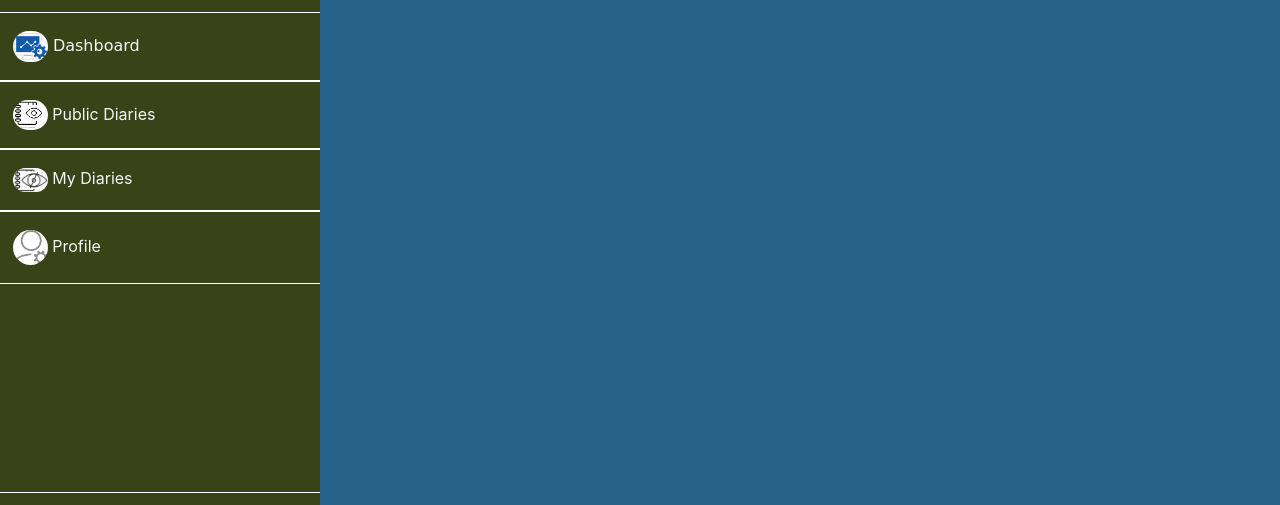
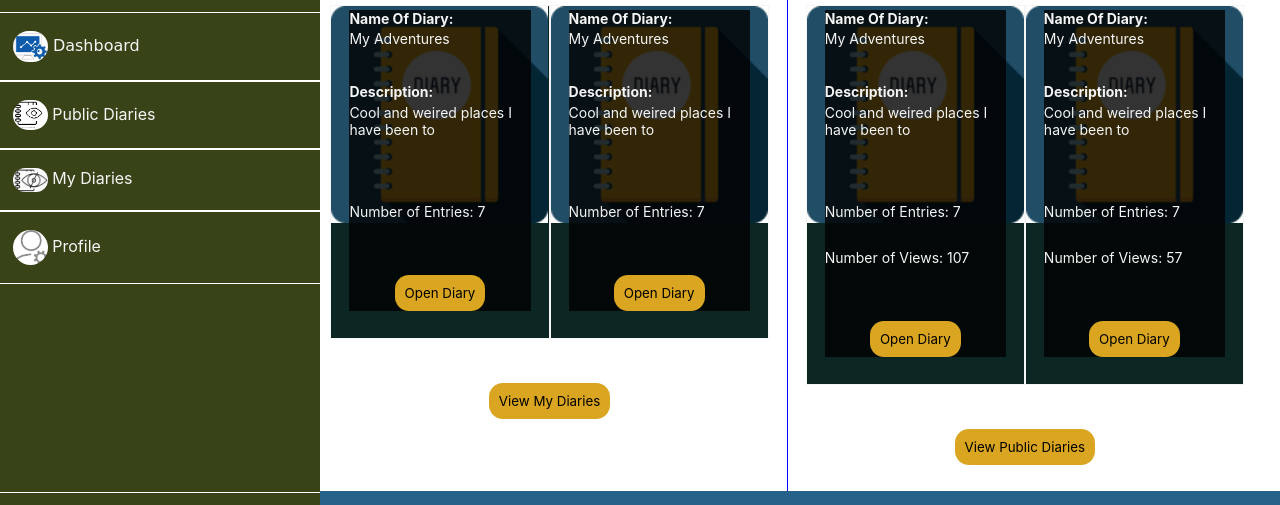
Before and after one commit to andrewinsoul/MyDiary, a plain HTML site: page UI/dashboard.html in a window 1280 px wide. Shown: the part 150-655 px from the top of the page. Drawn offline with Linux system fonts and the light colour scheme.

Commit message:
add center class to main.css, create and style dashboard main content

```diff
--- a/UI/assets/styles/dashboard.css
+++ b/UI/assets/styles/dashboard.css
@@ -66,3 +66,69 @@ div.side-nav-links>a:hover {
 #logout {
   margin-top: 65%;
 }
+div.main-content {
+  margin-left: 23%;
+  width: auto;
+}
+div.jumbotron {
+  background-color: #ffffff;
+}
+.jumbotron>.row {
+  color: black
+}
+div.section-1{
+  border-right: 1px solid blue;
+}
+div.section-2 {
+  border-left: 1px solid green;
+}
+div.div-diaries {
+  font-size: 14px;
+}
+div.div-diary {
+  border: 1px solid whitesmoke;
+  margin-bottom: 10%;
+  background-color: #0c2623;
+  color: whitesmoke;
+  background-image: url(../images/diary-icon.png);
+  background-repeat: no-repeat;
+  background-size: 100%;
+}
+.img-cover {
+  background-color: rgba(0, 0, 0, 0.8);
+}
+div.diary-detail {
+  max-width: 200px;
+}
+.diary-name {
+  margin-top: 2%;
+  margin-bottom: 2%;
+}
+.diary-desc {
+  margin-top: 20%;
+  margin-bottom: 2%;
+}
+.diary-entry {
+  margin-top: 36%;
+}
+.diary-open {
+  margin-top: 30%;
+  text-align: center;
+  margin-bottom: 15%;
+}
+a.diary-btn {
+  background-color: goldenrod;
+  -moz-appearance: button;
+  appearance: button;
+  padding: 10px;
+  border-radius: 14px;
+  text-decoration: none;
+  font-size: 13.333px;
+  color: black;
+}
+.diary-list {
+  margin-bottom: 6%;
+}
+.diary-view {
+  margin-top: 16%;
+}
--- a/UI/assets/styles/main.css
+++ b/UI/assets/styles/main.css
@@ -75,6 +75,9 @@ a.nav-link:hover {
   flex: 0 0 100%;
   max-width: 100%;
 }
+.center {
+  text-align: center;
+}
 .modal {
   display: none;
   position: fixed;
--- a/UI/dashboard.html
+++ b/UI/dashboard.html
@@ -54,5 +54,110 @@
         </a>
       </div>
     </div>
+    <div class="container main-content">
+      <div class="row">
+        <div class="col jumbotron">
+          <div class="row">
+            <div class="col section-1">
+              <h3>My Diary</h3>
+              <div class="row div-diaries">
+                <div class="col div-diary">
+                  <div class="img-cover">
+                    <h4 class="diary-name">Name Of Diary: </h4>
+                    <div class="diary-detail">
+                      My Adventures
+                    </div>
+                    <h4 class="diary-desc">Description: </h4>
+                    <div class="diary-detail">
+                      Cool and weired places I have been to
+                    </div>
+                    <div class="diary-entry">Number of Entries: 7</div>
+                    <div class="diary-open">
+                      <a class="diary-btn">Open Diary</a>
+                    </div>
+                  </div>
+                </div>
+                <div class="col div-diary">
+                  <div class="img-cover">
+                    <h4 class="diary-name">Name Of Diary: </h4>
+                    <div style="max-width: 200px">
+                      My Adventures
+                    </div>
+                    <h4 class="diary-desc">Description: </h4>
+                    <div class="diary-detail">
+                      Cool and weired places I have been to
+                    </div>
+                    <div class="diary-entry">Number of Entries: 7</div>
+                    <div class="diary-open">
+                      <a class="diary-btn">Open Diary</a>
+                    </div>
+                  </div>
+                </div>
+              </div>
+              <div class="row">
+                <div class="col center diary-list">
+                  <a class="diary-btn">View My Diaries</a>
+                </div>
+              </div>
+            </div>
+            <div class="col">
+                <h3>Public Diaries</h3>
+                <div class="row div-diaries">
+                  <div class="col div-diary">
+                    <div class="img-cover">
+                      <h4 class="diary-name">Name Of Diary: </h4>
+                      <div class="diary-detail">
+                        My Adventures
+                      </div>
+                      <h4 class="diary-desc">Description: </h4>
+                      <div class="diary-detail">
+                        Cool and weired places I have been to
+                      </div>
+                      <div class="diary-entry">Number of Entries: 7</div>
+                      <div class="diary-view">Number of Views: 107</div>
+                      <div class="diary-open">
+                        <a class="diary-btn">
+                          Open Diary
+                        </a>
+                      </div>
+                    </div>
+                  </div>
+                  <div class="col div-diary">
+                    <div class="img-cover">
+                      <h4 class="diary-name">Name Of Diary: </h4>
+                      <div class="diary-detail">
+                        My Adventures
+                      </div>
+                      <h4 class="diary-desc">Description: </h4>
+                      <div class="diary-detail">
+                        Cool and weired places I have been to
+                      </div>
+                      <div class="diary-entry">Number of Entries: 7</div>
+                      <div class="diary-view">Number of Views: 57</div>
+                      <div class="diary-open">
+                        <a class="diary-btn">
+                          Open Diary
+                        </a>
+                      </div>
+                    </div>
+                  </div>
+                </div>
+                <div class="row">
+                  <div class="col diary-list center">
+                    <a href="diaries.html" class="diary-btn">
+                      View Public Diaries
+                    </a>
+                  </div>
+                </div>
+              </div>
+          </div>
+          <div class="row">
+            <div class="col">
+
+            </div>
+          </div>
+        </div>
+      </div>
+    </div>
   </body>
 </html>
```
